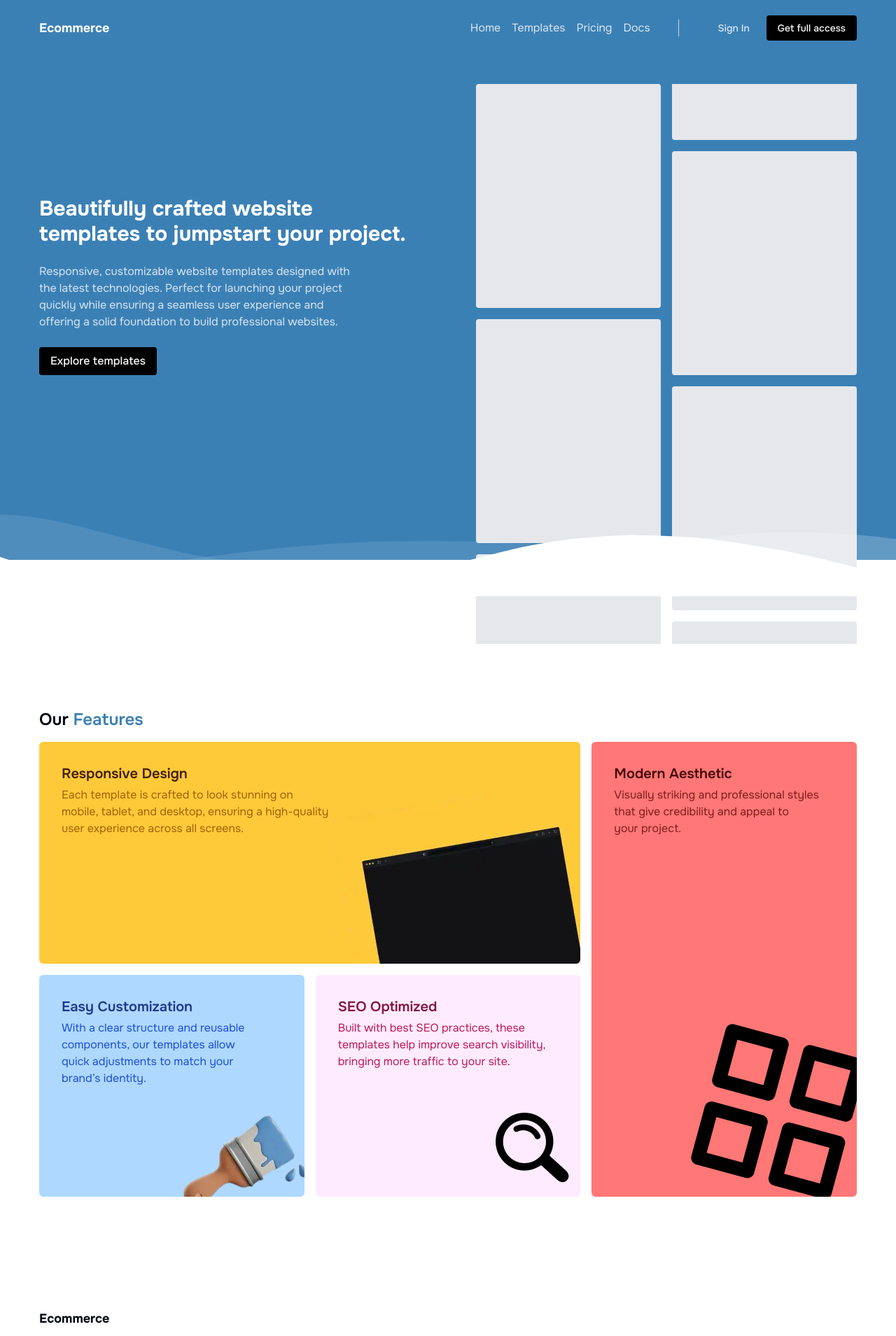
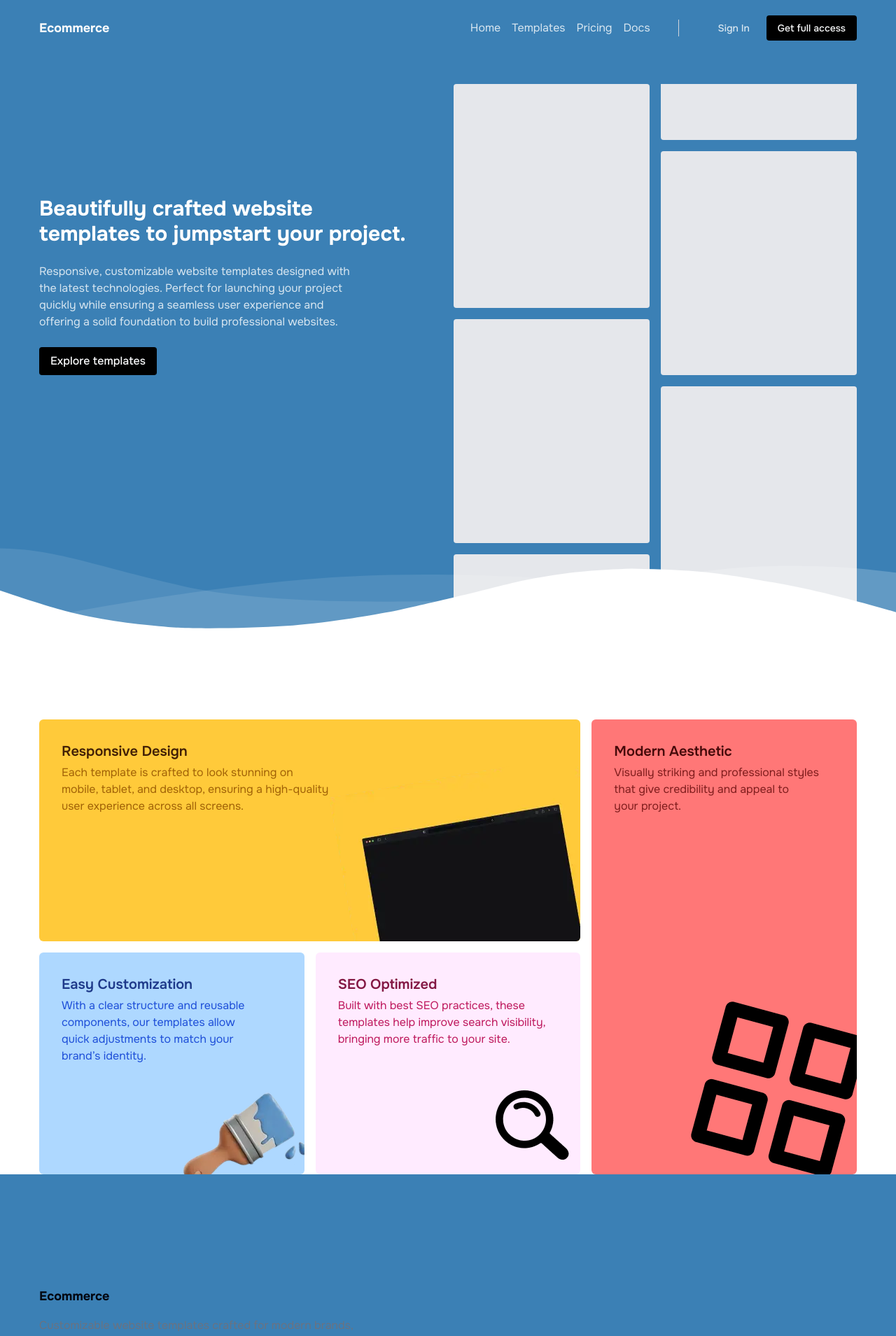
Before and after one commit to santiago-federici/templates-ecommerce, a Next.js app: page / in a window 1280 px wide. Shown: the top 1909 px of the page at 70% size. Built offline with nearby package versions, Linux system fonts and the light colour scheme.

Commit message:
fix: background color and waves

```diff
--- a/src/app/layout.tsx
+++ b/src/app/layout.tsx
@@ -24,7 +24,7 @@ export default function RootLayout({
   return (
     <html lang="en">
       <body
-        className={`${onest.className} relative flex flex-col gap-10 antialiased`}
+        className={`${onest.className} relative flex flex-col gap-10 bg-primary antialiased`}
       >
         <Header />
         <main className="flex-1">{children}</main>
--- a/src/app/page.tsx
+++ b/src/app/page.tsx
@@ -5,8 +5,6 @@ import Waves from "@/components/waves";
 export default async function HomePage() {
   return (
     <>
-      <div className="absolute top-0 -z-10 h-screen w-full bg-primary"></div>
-
       <HeroSection />
 
       <Waves />
--- a/src/components/home-page/features-section.tsx
+++ b/src/components/home-page/features-section.tsx
@@ -52,7 +52,9 @@ const featureCards = [
 
 export default function FeaturesSection() {
   return (
-    <Wrapper className="mt-40">
+    <section className="relative">
+      <div className="absolute size-full bg-white"></div>
+      <Wrapper className="pt-20">
         <h2 className="text-2xl font-semibold">
           Our <span className="text-primary">Features</span>
         </h2>
@@ -74,5 +76,6 @@ export default function FeaturesSection() {
           ))}
         </div>
       </Wrapper>
+    </section>
   );
 }
--- a/src/components/home-page/hero-section.tsx
+++ b/src/components/home-page/hero-section.tsx
@@ -1,11 +1,11 @@
 import Link from "next/link";
 
-import Wrapper from "@/components/wrapper";
+import Wrapper from "../wrapper";
 import Button from "@/components/button";
 
 export default function HeroSection() {
   return (
-    <Wrapper className="flex max-h-[800px] justify-between overflow-hidden max-lg:gap-20 lg:flex-row xl:gap-20">
+    <Wrapper className="relative flex flex-col overflow-hidden lg:max-h-[800px] lg:flex-row lg:justify-between">
       <div className="flex w-full flex-col gap-6 lg:mt-40">
         <h1 className="text-3xl font-bold text-white">
           Beautifully crafted website templates to jumpstart your project.
@@ -22,7 +22,7 @@ export default function HeroSection() {
         </Button>
       </div>
 
-      <div className="flex w-full gap-4">
+      <div className="hidden w-full gap-4 lg:flex">
         <div className="flex w-full flex-col gap-4">
           <div className="h-80 w-full shrink-0 rounded-sm bg-gray-200"></div>
           <div className="h-80 w-full shrink-0 rounded-sm bg-gray-200"></div>
--- a/src/components/waves.tsx
+++ b/src/components/waves.tsx
@@ -1,6 +1,6 @@
 export default function Waves() {
   return (
-    <div className="relative -mt-12 lg:-mt-56">
+    <div className="relative lg:-mt-44">
       <svg viewBox="0 0 1428 174" version="1.1">
         <g stroke="none" strokeWidth="1" fill="none" fillRule="evenodd">
           <g
```
Lines whose indentation alone changed are shown as unchanged.
